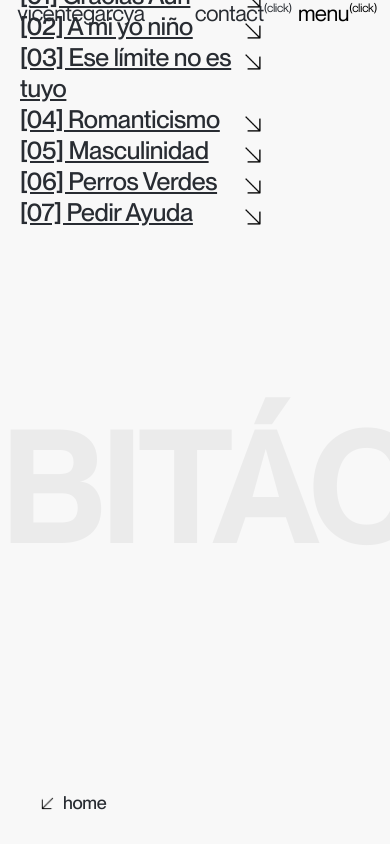
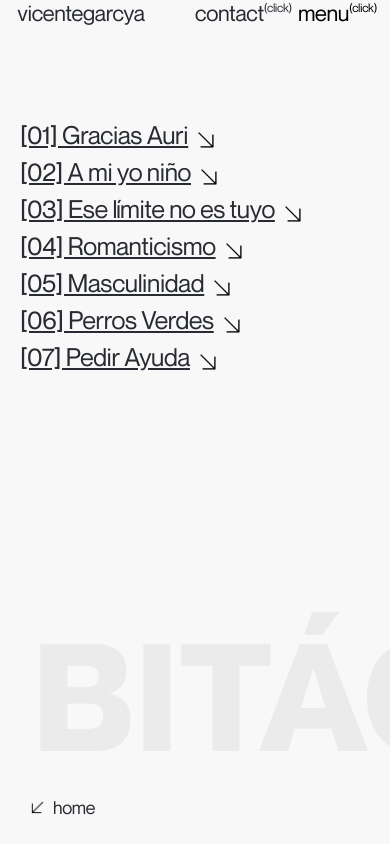
Before and after one commit to vicentegarcya/vicentegarcya-web, a React (Create React App) app: page /bitacora in a window 390 px wide. Built offline with nearby package versions, Linux system fonts and the light colour scheme.

Commit message:
fixing small errors

```diff
--- a/src/Bitacora.css
+++ b/src/Bitacora.css
@@ -1,5 +1,6 @@
 .Bitacora {
-  margin-top: -20px;
+  margin-top: 120px;
+  font-family: 'Neue-Montreal-Regular';
 }
 
 .Bitacora .title {
@@ -7,40 +8,38 @@
   filter: opacity(0.05);
   position: fixed;
   bottom: -15vw;
-}
-
-.Bitacora > a {
-  position: fixed;
-  bottom: 30px;
-  left: 40px;
+  left: 8vw;
+  font-family: 'Neue-Montreal-Bold';
 }
 
 .posts {
-  margin-left: 60px;
+  margin-left: 4rem;
 }
 
 .post {
   align-items: flex-start;
   display: flex;
   flex-direction: row;
+  justify-content: flex-start;
   width: fit-content;
   position: relative;
+  margin-bottom: 15px;
 }
 
 .post:hover {
   cursor: pointer;
-  font-weight: 500;
+  font-family: 'Neue-Montreal-Medium';
 }
 
 .post p {
   margin-block-start: 0;
   margin-right: 8px;
-  font-size: 25px;
+  font-size: 30px;
   text-decoration: underline;
 }
 
 .post img {
-  width: 20px;
+  width: 25px;
   margin-top: 10px;
   transform: rotate(90deg);
   aspect-ratio: 1/1;
@@ -53,14 +52,22 @@
 
   .Bitacora .title {
     font-size: 150px;
-    top: 300px;
+    top: 60dvh;
   }
 
   .posts {
     margin-left: 20px;
   }
 
+  .post {
+    margin-bottom: 6px;
+  }
+
   .post p {
-    width: 55vw;
+    font-size: 25px;
+  }
+
+  .post img {
+    width: 20px;
   }
 }
--- a/src/posts/postPage.css
+++ b/src/posts/postPage.css
@@ -1,16 +1,21 @@
 /* POST PAGE */
+.postPage {
+  font-family: 'Neue-Montreal-Regular';
+  margin-left: 1.5rem;
+}
+
 .postPage .title {
-  font-size: 140px;
+  font-size: 180px;
   filter: opacity(0.05);
   position: fixed;
-  top: 10px;
+  top: -20px;
   width: 80vw;
 }
 
 .postPage .content {
   width: 55%;
   margin-top: 340px;
-  margin-left: 8vw;
+  margin-left: 19.4vw;
   padding-bottom: 300px;
 }
 
@@ -19,8 +24,8 @@
 }
 
 .postPage .content p {
-  line-height: 1.5;
-  font-size: 18px;
+  line-height: 1.3;
+  font-size: 22px;
   font-weight: 400;
   margin-bottom: 40px;
 }
@@ -41,8 +46,8 @@
   .postPage .title {
     font-size: 70px;
     position: fixed;
-    top: 10px;
-    line-height: 1.1;
+    top: 40px;
+    line-height: 0.9;
   }
 
   .postPage .content {
@@ -57,7 +62,7 @@
   }
 
   .postPage .content p {
-    font-size: 15px;
+    font-size: 18px;
     position: relative;
     z-index: 1;
   }
```
